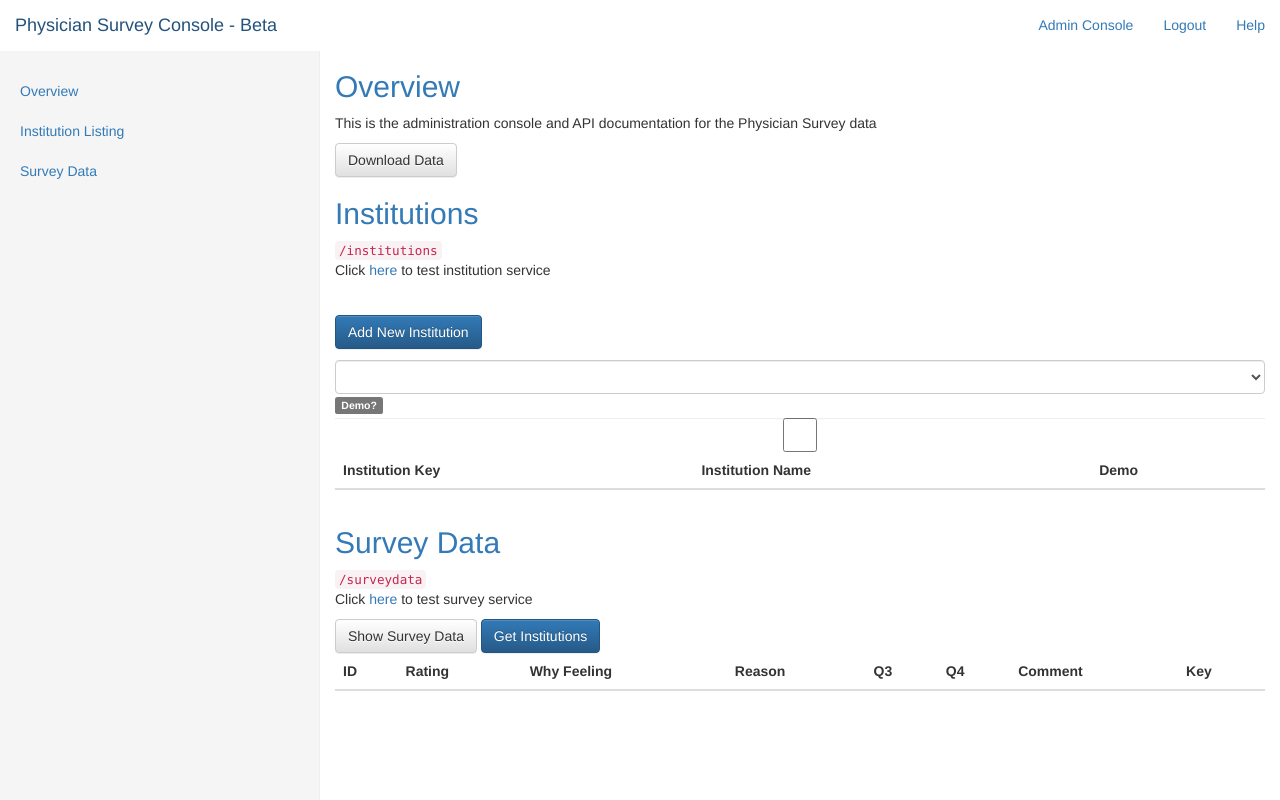
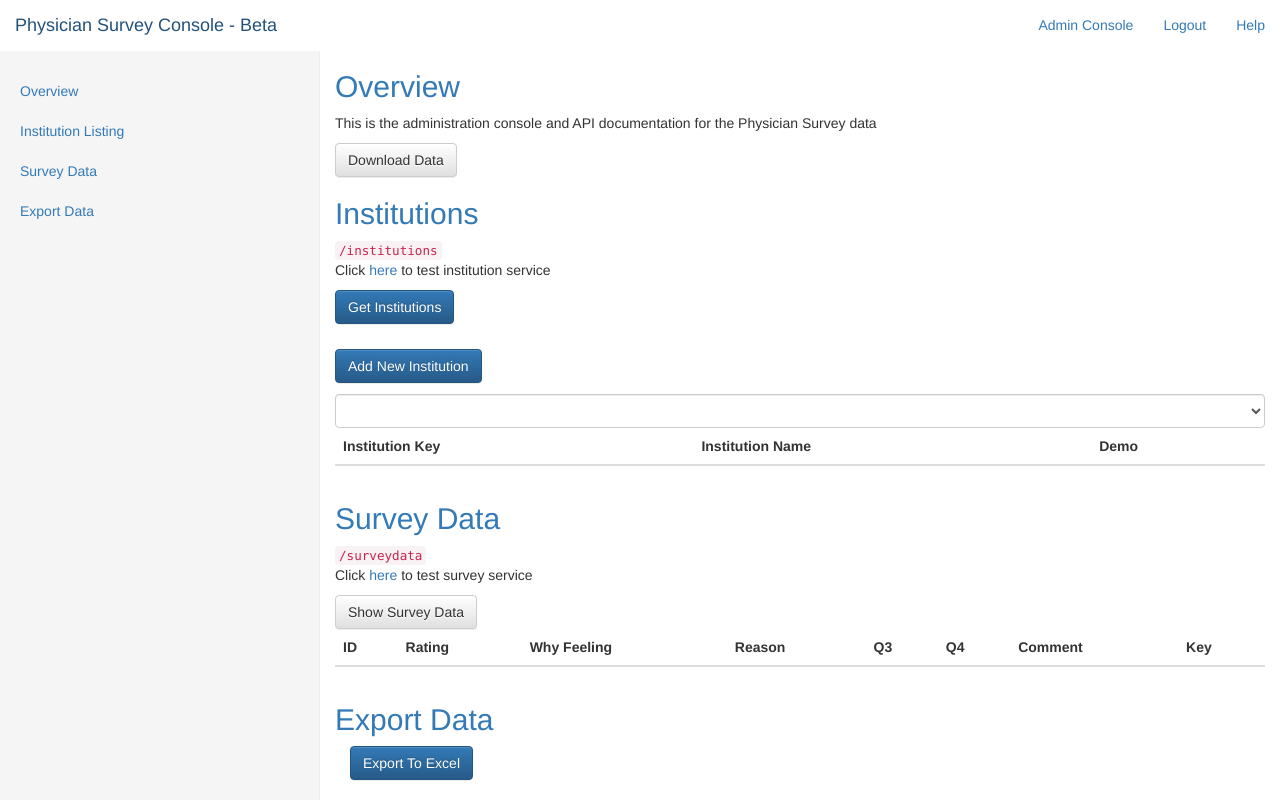
Before and after one commit to jrbrayjr2006/docsurvey, a plain HTML site: page admin.html in a window 1280 px wide. Shown: the top 800 px of the page. Drawn offline with nearby package versions, Linux system fonts and the light colour scheme; no server answers.

Commit message:
Changed service endpoint

```diff
--- a/admin.html
+++ b/admin.html
@@ -42,6 +42,7 @@
 				<li class="active"><a href="#overview">Overview</a></li>
 				<li><a href="#institutions">Institution Listing</a></li>
 				<li><a href="#surveydata">Survey Data</a></li>
+				<li><a href="#exportdata">Export Data</a></li>
 			</ul>
 		</div>
 		<div class="col-sm-9 col-sm-offset-3">
@@ -53,7 +54,7 @@
 			<h2><a name="institutions">Institutions</a></h2>
 			<code>/institutions</code>
 			<p>Click <a href="http://www.docsatisfaction.com:8080/spring-survey-1.0.0-BUILD-SNAPSHOT/institutions">here</a> to test institution service</p>
-
+			<button ng-click="getInstitutions()" class="btn btn-primary" type="button" value="Show">Get Institutions</button>
 			<div class="container">
 				<div class="row">
 
@@ -97,8 +98,6 @@
 						{{inst.organizationName}}
 					</option>
 				</select>
-
-				<label class="label label-default">Demo?</label> <input class="form-control" type="checkbox" aria-label="Test">
 			</form>
 			<table class="table">
 				<thead>
@@ -117,7 +116,7 @@
 			<code>/surveydata</code>
 			<p>Click <a href="http://www.docsatisfaction.com:8080/spring-survey-1.0.0-BUILD-SNAPSHOT/surveydata">here</a> to test survey service</p>
 			<button ng-click="getSurveyData()" class="btn btn-default" type="button">Show Survey Data</button>
-			<button ng-click="getInstitutions()" class="btn btn-primary" type="button" value="Show">Get Institutions</button>
+			<!--<button ng-click="getInstitutions()" class="btn btn-primary" type="button" value="Show">Get Institutions</button> -->
 			<table class="table">
 				<thead>
 					<th>ID</th>
@@ -140,6 +139,12 @@
 					<td>{{sd.key}}</td>
 				</tr>
 			</table>
+			<h2><a name="exportdata">Export Data</a></h2>
+			<div class="container">
+				<form>
+					<button class="btn btn-primary" type="button" value="Show">Export To Excel</button>
+				</form>
+			</div>
 		</div>
 	</div>
 </div>
--- a/js/docsurvey.js
+++ b/js/docsurvey.js
@@ -5,8 +5,8 @@ console.debug("Entering application...");
 
 
 var app = angular.module('docsurveyApp', []);
-var baseUrl = 'http://www.jaydot2.com:8080/spring-survey-1.0.0-BUILD-SNAPSHOT';
-//var baseUrl = 'http://www.docsatisfaction.com:8080/spring-survey-1.0.0-BUILD-SNAPSHOT';
+//var baseUrl = 'http://www.jaydot2.com:8080/spring-survey-1.0.0-BUILD-SNAPSHOT';
+var baseUrl = 'http://www.docsatisfaction.com:8080/spring-survey-1.0.0-BUILD-SNAPSHOT';
 //var baseUrl = 'http://localhost:8080/spring';
 
 app.service('surveyService', function($http, $q, $log) {
```
